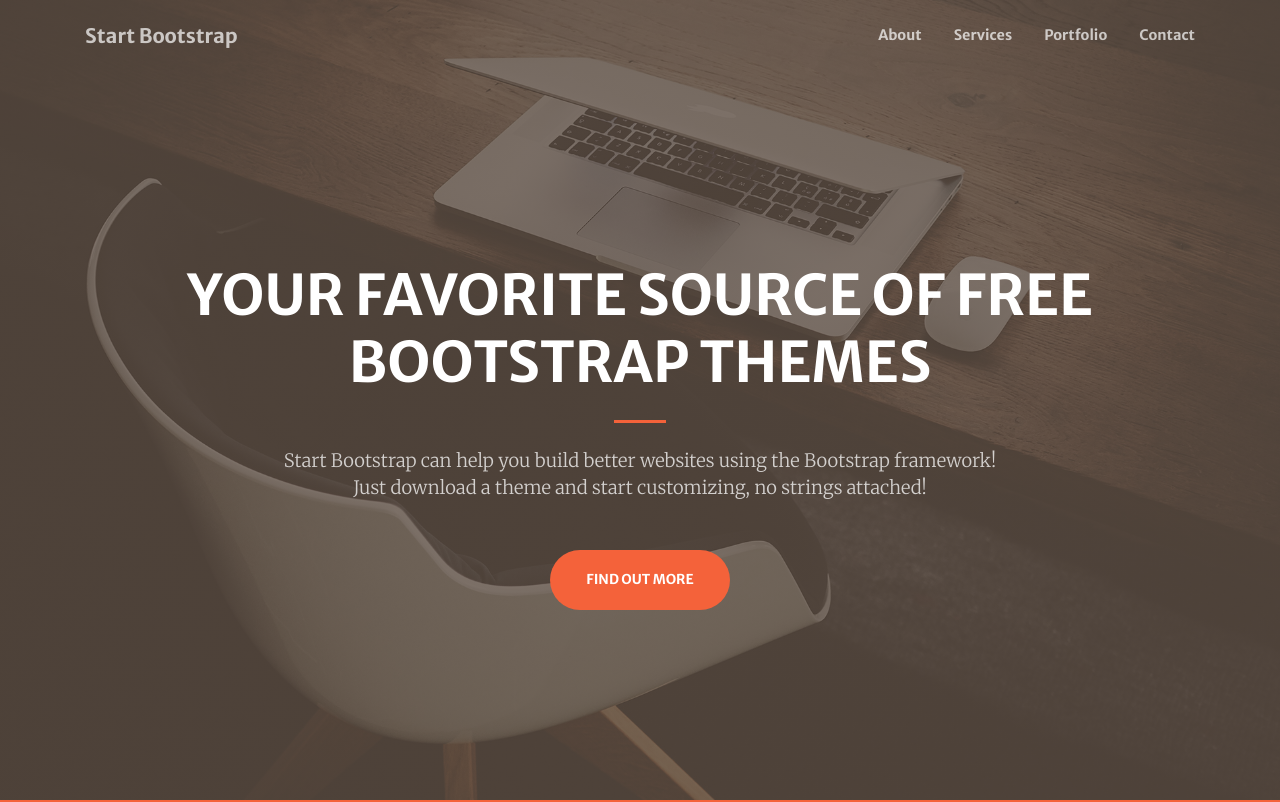
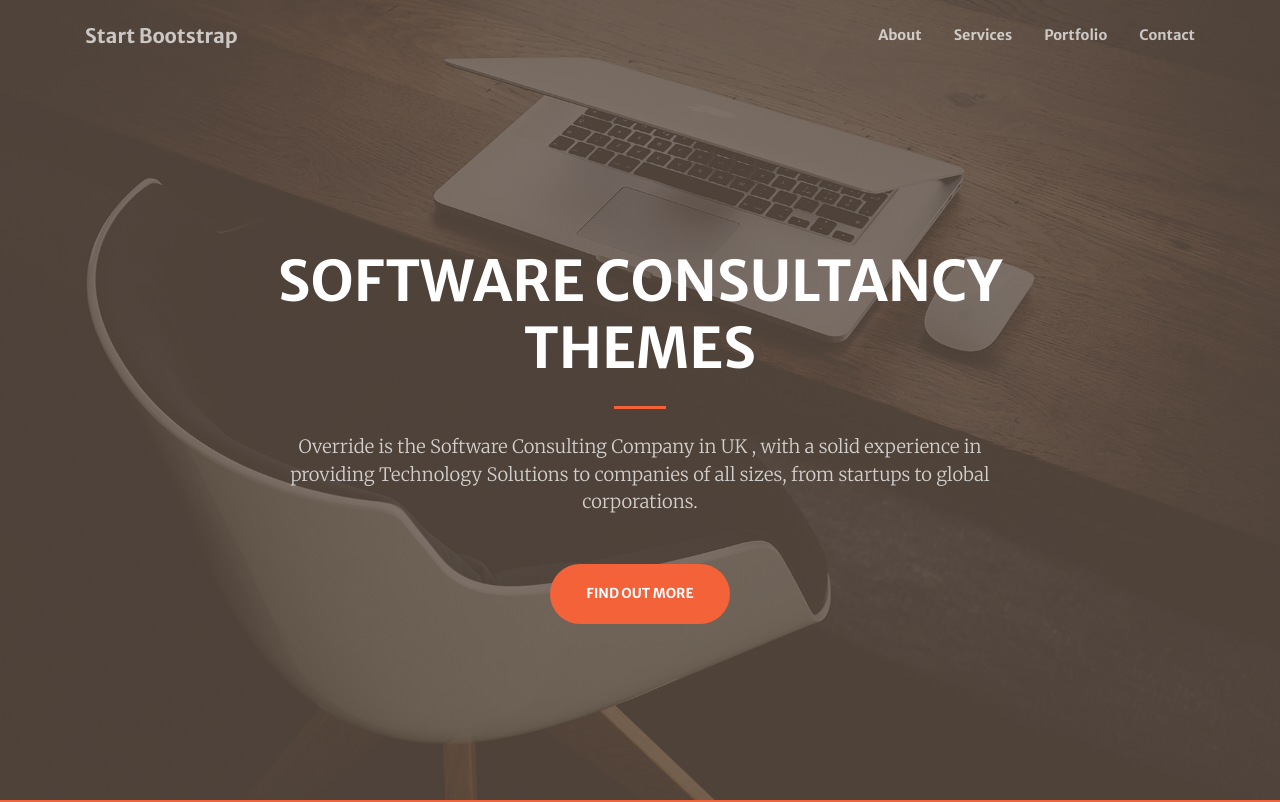
Before and after one commit to yustunay/override, a Gatsby site: page / in a window 1280 px wide. Shown: the top 802 px of the page. Built offline with nearby package versions, Linux system fonts and the light colour scheme; Gatsby itself is replaced by a stand-in of ours.

Commit message:
header.js data edited

```diff
--- a/src/components/header.js
+++ b/src/components/header.js
@@ -43,13 +43,12 @@
           <div className="container h-100">
             <div className="row h-100 align-items-center justify-content-center text-center">
               <div className="col-lg-10 align-self-end">
-                <h1 className="text-uppercase text-white font-weight-bold">Your Favorite Source of Free Bootstrap
+                <h1 className="text-uppercase text-white font-weight-bold">Software Consultancy
                   Themes</h1>
                 <hr className="divider my-4"/>
               </div>
               <div className="col-lg-8 align-self-baseline">
-                <p className="text-white-75 font-weight-light mb-5">Start Bootstrap can help you build better websites
-                  using the Bootstrap framework! Just download a theme and start customizing, no strings attached!</p>
+                <p className="text-white-75 font-weight-light mb-5">Override is the Software Consulting Company in UK , with a solid experience in providing Technology Solutions to companies of all sizes, from startups to global corporations.</p>
                 <a className="btn btn-primary btn-xl js-scroll-trigger" href="#about" onClick={Scroller.handleAnchorScroll}>Find Out More</a>
               </div>
             </div>
```
